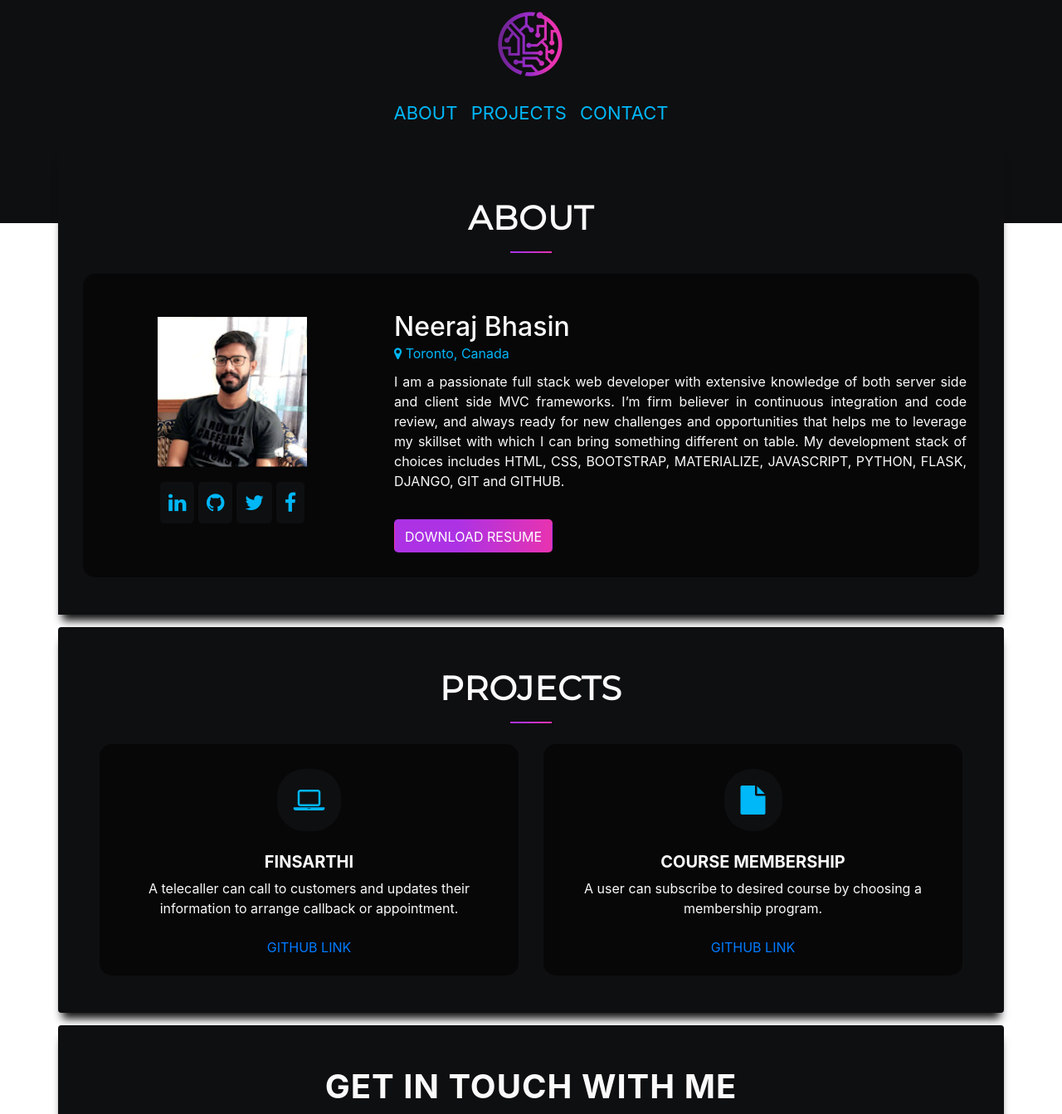
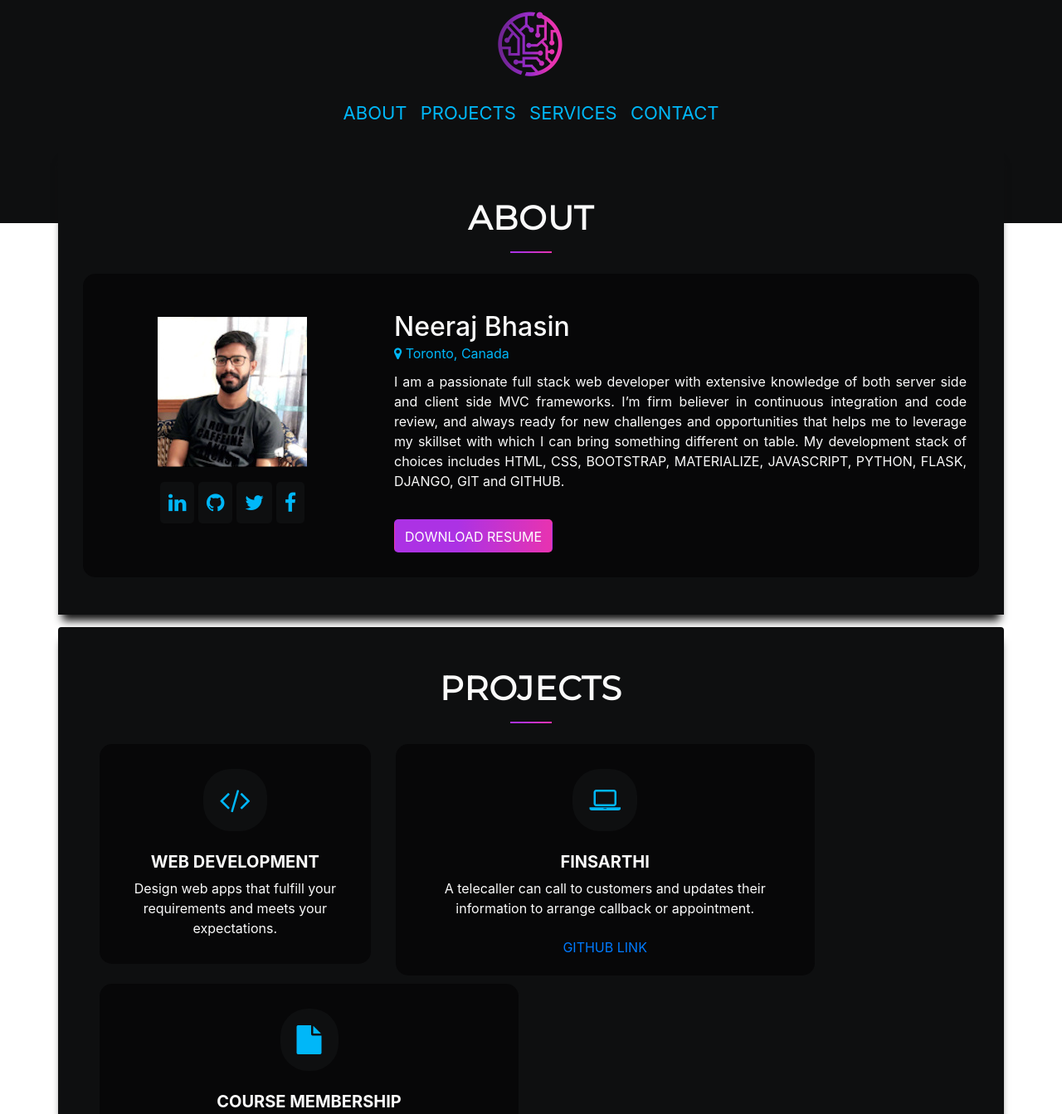
Before and after one commit to n-bhasin/portfolio, a website: page index.html in a window 1280 px wide. Shown: the top 1343 px of the page at 83% size. Drawn offline with Linux system fonts and the light colour scheme.

Commit message:
services

```diff
--- a/index.html
+++ b/index.html
@@ -29,7 +29,7 @@
              <ul style="padding:0px;">
                <li class="nav-items"><a style="color: #00B7F8;"href="#about">ABOUT</a> </li>
                <li class="nav-items"><a style="color: #00B7F8;"href="#projects">PROJECTS</a> </li>
-               <!-- <li class="nav-items"><a style="color: #00B7F8;"href="#services">SERVICES</a> </li> -->
+               <li class="nav-items"><a style="color: #00B7F8;"href="#services">SERVICES</a> </li>
                <li class="nav-items"><a style="color: #00B7F8;"href="#contact">CONTACT</a></li>
              </ul>
            </div>
@@ -97,13 +97,13 @@
 
                   <div class="col-md-12">
                     <div class="row">
-                      <!-- <div class="col-md-4 text-center">
+                      <div class="col-md-4 text-center">
                         <div class="col-md-12  main-services-section">
                           <i class="fa fa-code text-color text-center services-logo"></i>
                           <h5 class="text-color text-center"> <strong>WEB DEVELOPMENT</strong> </h5>
                           <p class="text-color text-center">Design web apps that fulfill your requirements and meets your expectations.</p>
                         </div>
-                      </div> -->
+                      </div>
 
                       <div class="col-md-6 text-center mb-10">
                         <div class="col-md-12 main-services-section">
@@ -143,7 +143,7 @@
         </div>
 
         <!--services-->
-        <!-- <div class="col-md-12" id="services">
+        <div class="col-md-12" id="services">
           <div class="container">
             <div class="row">
               <div class="col-md-12 who-i-am  shadow-custom  rounded div-background-color" style="margin-top: 15px;">
@@ -183,7 +183,7 @@
                   </div>
               </div>
             </div>
-        </div> -->
+        </div>
         <!-- get in touch with me -->
         <div class="col-md-12 " id="contact">
           <div class="container">
@@ -237,71 +237,6 @@
         </div>
 
       </div>
-
-        <!--portfolio-->
-        <!-- <div class="col-md-12">
-          <div class="container">
-            <div class="row">
-              <div class="col-md-12 who-i-am  shadow-custom mb-5 bg-white rounded">
-                    <h1 style="margin-top:15px; font-family: 'Montserrat', sans-serif;" class="text-center letterSpacing"><strong>PORTFOLIO</strong>  </h1>
-                    <hr class="small-bar">
-                    <div class="col-md-12">
-                      <div class="row">
-                          <div class="col-md-4 " >
-                            <div class="">
-                              <div class="col-md-12 shadow p-10 card" style="background-color: #5CA0E6; border-radius:5px;">
-                                  <div class="col-md-12">
-                                      <h3>Tele Calling WebApp</h3>
-                                      <hr>
-                                      <p>A telecaller can call to customers and updates their information to arrange callback or appointment.</p>
-                                  </div>
-                                  <div class="col-md-12">
-
-
-                                  </div>
-                                  <div class="col-md-12" style="padding: 0px;">
-                                      <button class="btn btn-github letterSpacing">GITHUB LINK</button>
-                                  </div>
-                              </div>
-
-                            </div>
-                          </div>
-
-                          <div class="col-md-4 ">
-                              <div class="">
-                                <div class="col-md-12 shadow-custom p-10 card" style="background-color: #5CA0E6; border-radius:5px;">
-                                    <div class="col-md-12">
-                                        <h3>Course Membership</h3>
-                                        <hr>
-                                        <p>A user can subscribe to desired course by choosing a membership program. </p>
-                                      </div>
-                                      <div class="col-md-12">
-
-                                        <!-- <img src="images/157642837768034023-bt-2.png" alt="noimage">
-                                      </div>
-                                      <div class="col-md-12" style="padding: 0px;">
-                                          <button class="btn btn-github letterSpacing">GITHUB LINK</button>
-                                      </div>
-                                </div>
-
-                              </div>
-                            </div>
-
-
-                      </div>
-
-                    </div>
-
-              </div>
-            </div>
-          </div>
-        </div> -->
-
-          <!--getin touch with me -->
-
-
-
-
     </div>
     <script src="bootstrap/jquery.js"></script>
     <script src="bootstrap/bootstrap.min.js"></script>
```
